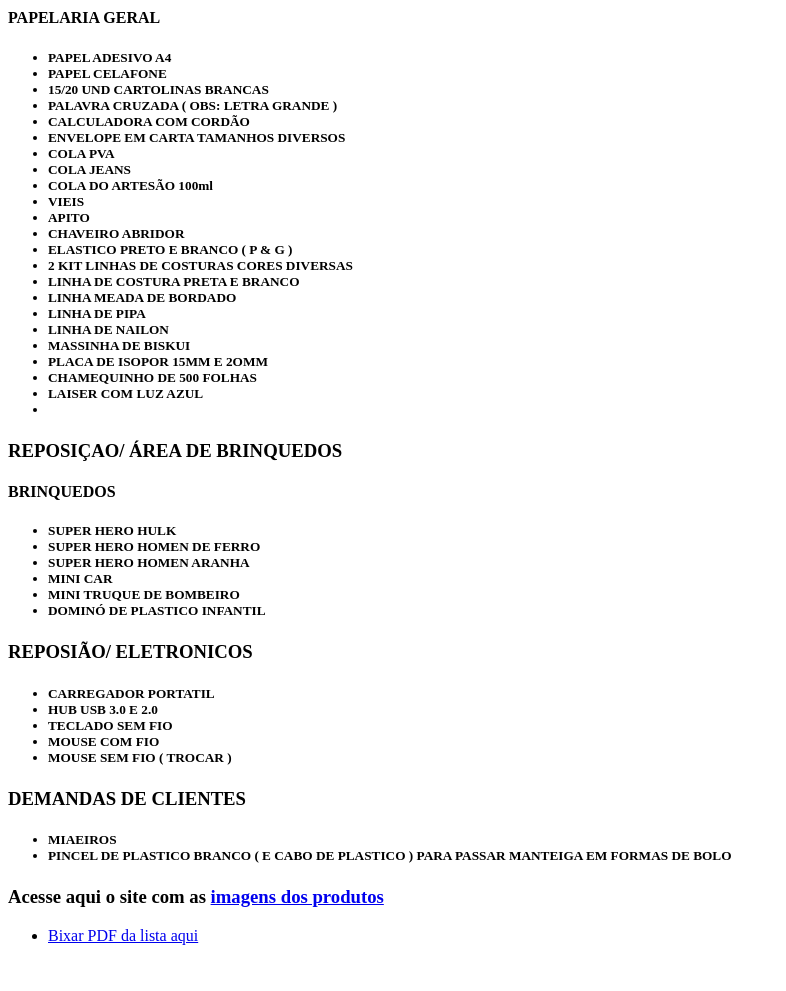
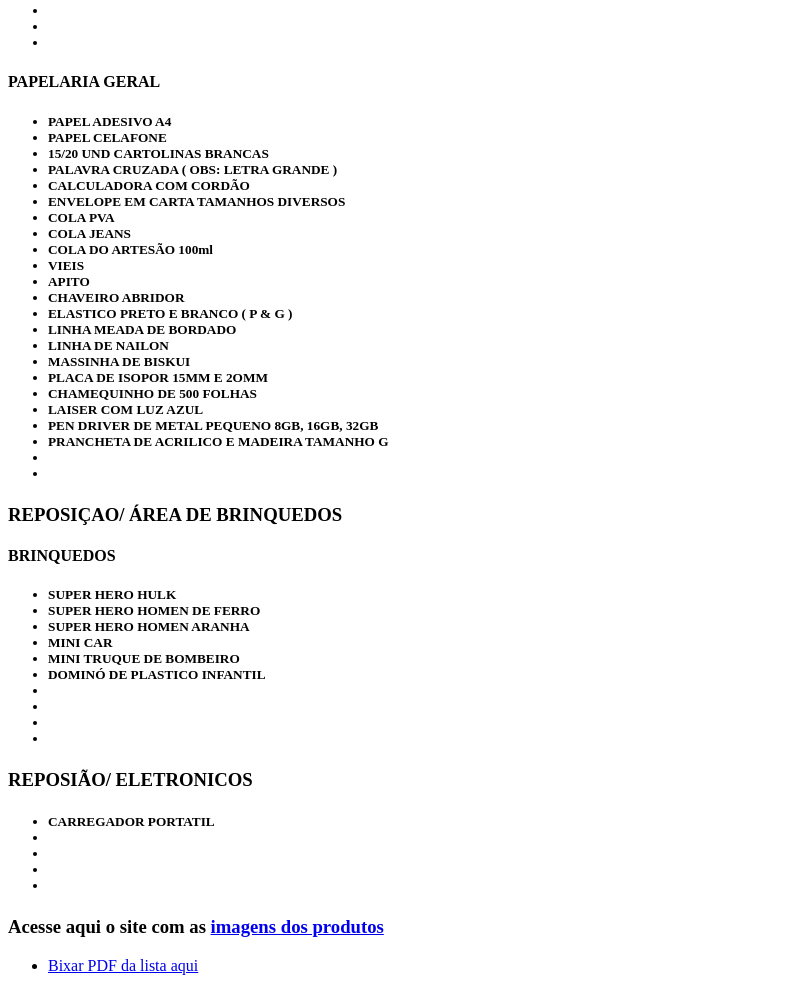
Before and after one commit to robsonruandev/listadereposicao, a plain HTML site: page index.html in a window 1280 px wide. Shown: the part 240-1231 px from the top of the page, without its empty margins (0-786 px from the left). Before the commit the page ends 1201 px from the top, so only its background shows below. Drawn offline with Linux system fonts and the light colour scheme.

Commit message:
Update index.html
ADIÇÃO

```diff
--- a/index.html
+++ b/index.html
@@ -23,7 +23,11 @@
                 <li> CANETA COM CARIMBO ( BRW )
                 <li> MARCADOR PERMANENTE PONTA DUPLA AZUL / PRETO
                 <li> MARCA TEXTO ROXO / VERMELHO / ROSA BRW
-            </ul>
+                <li>
+                <li>
+                <li>
+                <li>
+           </ul>
         </h5>
         <h4>PAPELARIA GERAL</h4>
         <h5>
@@ -41,15 +45,15 @@
                 <li> APITO
                 <li> CHAVEIRO ABRIDOR
                 <li> ELASTICO PRETO E BRANCO ( P & G )
-                <li> 2 KIT LINHAS DE COSTURAS CORES DIVERSAS
-                <li> LINHA DE COSTURA PRETA E BRANCO
                 <li> LINHA MEADA DE BORDADO
-                <li> LINHA DE PIPA
                 <li> LINHA DE NAILON
                 <li> MASSINHA DE BISKUI
                 <li> PLACA DE ISOPOR 15MM E 2OMM
                 <li> CHAMEQUINHO DE 500 FOLHAS
                 <li> LAISER COM LUZ AZUL
+                <li> PEN DRIVER DE METAL PEQUENO 8GB, 16GB, 32GB
+                <li> PRANCHETA DE ACRILICO E MADEIRA TAMANHO G
+                <li>
                 <li>
             </ul>
         </h5>
@@ -63,23 +67,20 @@
                 <li> MINI CAR
                 <li> MINI TRUQUE DE BOMBEIRO
                 <li> DOMINÓ DE PLASTICO INFANTIL
+                <li>
+                <li>
+                <li>
+                <li>
             </ul>
         </h5>
         <h3>REPOSIÃO/ ELETRONICOS</h3>
         <h5>
             <ul type="disc">
                 <li> CARREGADOR PORTATIL
-                <li> HUB USB 3.0 E 2.0
-                <li> TECLADO SEM FIO
-                <li> MOUSE COM FIO
-                <li> MOUSE SEM FIO ( TROCAR )
-            </ul>
-        </h5>
-        <h3>DEMANDAS DE CLIENTES</h3>
-        <h5>
-            <ul type="disc">
-                <li> MIAEIROS
-                <li> PINCEL DE PLASTICO BRANCO ( E CABO DE PLASTICO ) PARA PASSAR MANTEIGA EM FORMAS DE BOLO
+                <li>
+                <li>
+                <li>
+                <li>
             </ul>
         </h5>
     </strong>
```
